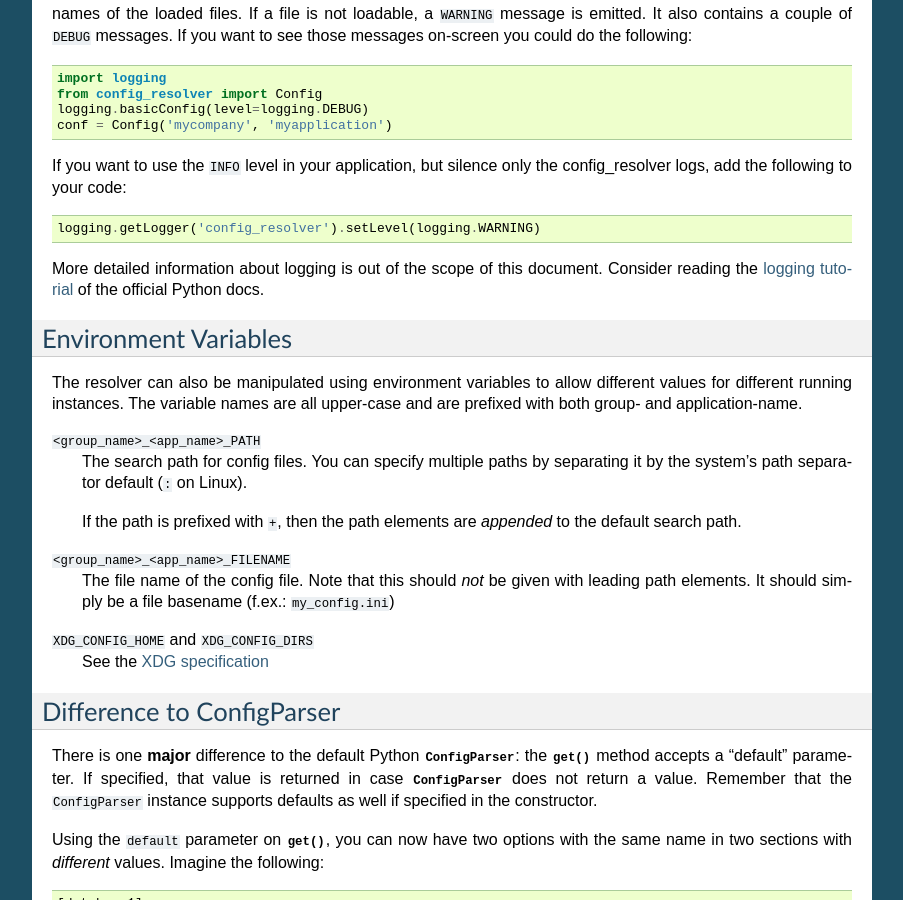
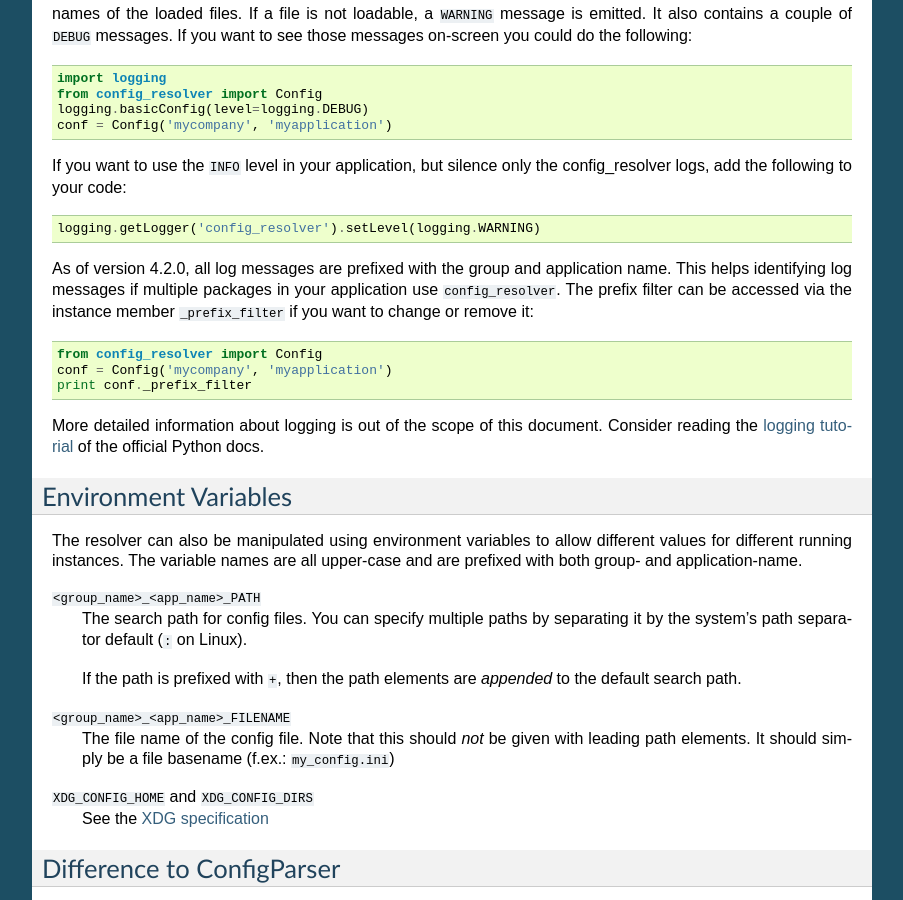
Before and after one commit to exhuma/config_resolver, a Sphinx documentation site: the page built from doc/index.rst, in a window 1280 px wide and 900 px high, scrolled down 3513 px. Shown: the whole window, without its empty margins (198-1101 px from the left). Built offline with Sphinx 7.4.7, drawn with Linux system fonts in a browser that asks for light colours.

Commit message:
Documentation updated.

```diff
--- a/doc/index.rst
+++ b/doc/index.rst
@@ -177,6 +177,15 @@ config_resolver logs, add the following to your code::
 
     logging.getLogger('config_resolver').setLevel(logging.WARNING)
 
+As of version 4.2.0, all log messages are prefixed with the group and
+application name. This helps identifying log messages if multiple packages in
+your application use ``config_resolver``. The prefix filter can be accessed via
+the instance member ``_prefix_filter`` if you want to change or remove it::
+
+    from config_resolver import Config
+    conf = Config('mycompany', 'myapplication')
+    print conf._prefix_filter
+
 More detailed information about logging is out of the scope of this document.
 Consider reading the `logging tutorial`_ of the official Python docs.
 
```
